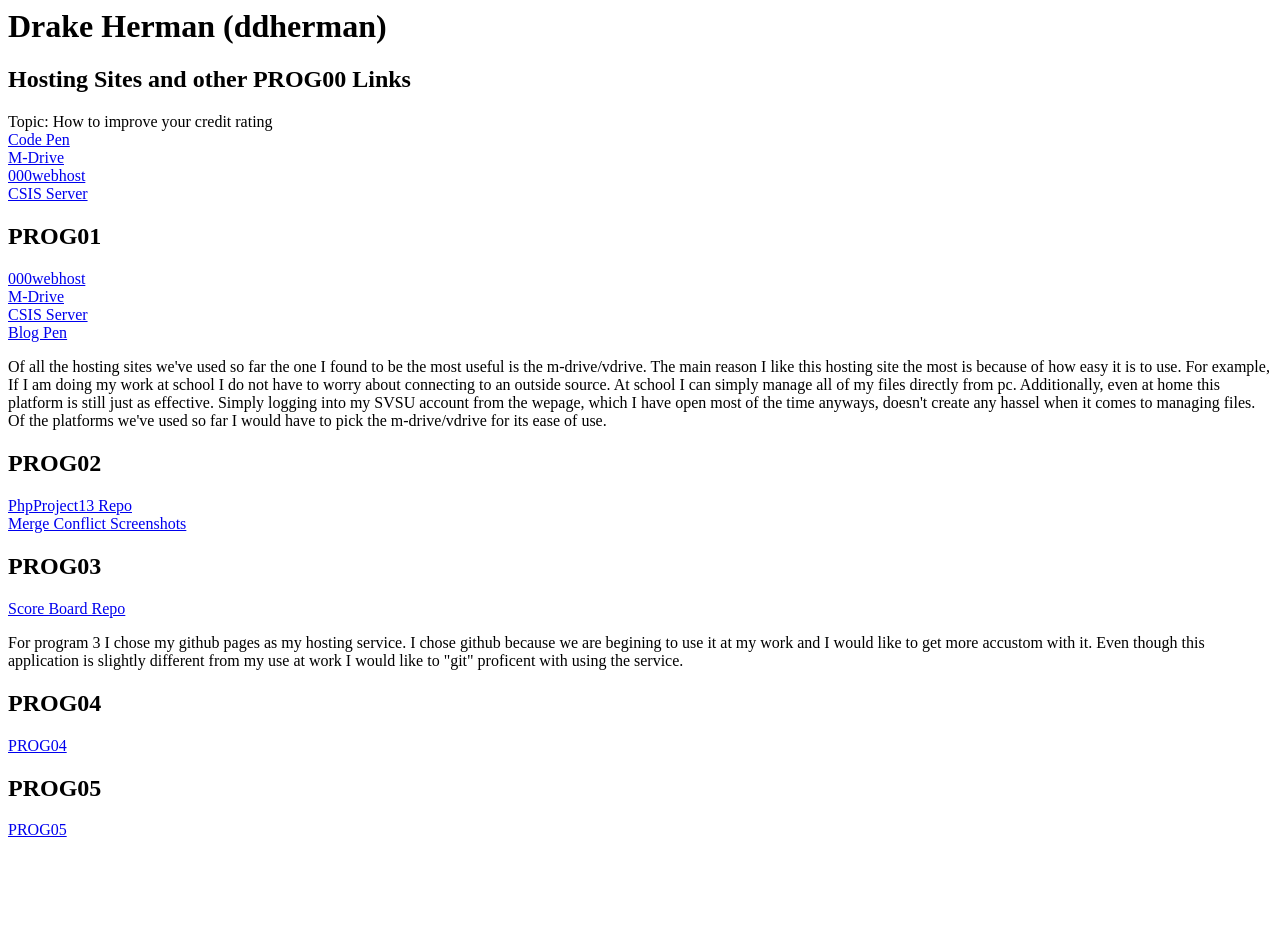
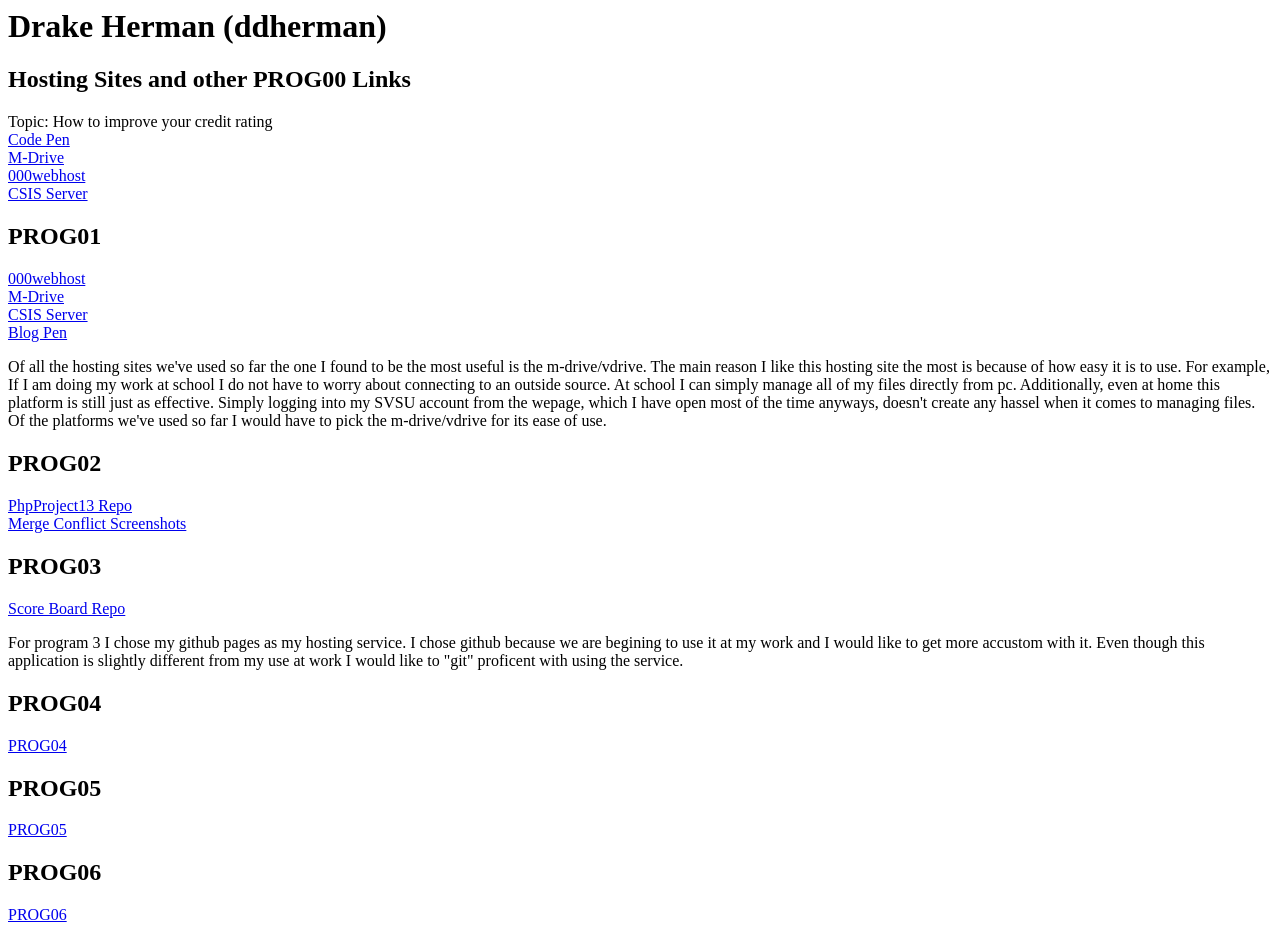
Before and after one commit to ddherman/pages, a plain HTML site: page index.html in a window 1280 px wide. Before the commit the page ends 847 px from the top, so only its background shows below. Drawn offline with Linux system fonts and the light colour scheme.

Commit message:
added prog6

```diff
--- a/index.html
+++ b/index.html
@@ -85,3 +85,12 @@
 
   <a href="https://ddherman.github.io/pages/prog05.html">PROG05</a><br/>
 </article>
+
+
+<article>
+  <header>
+    <h2>PROG06</h2>
+  </header>
+
+  <a href="https://ddherman.github.io/pages/prog06.html">PROG06</a><br/>
+</article>
```
